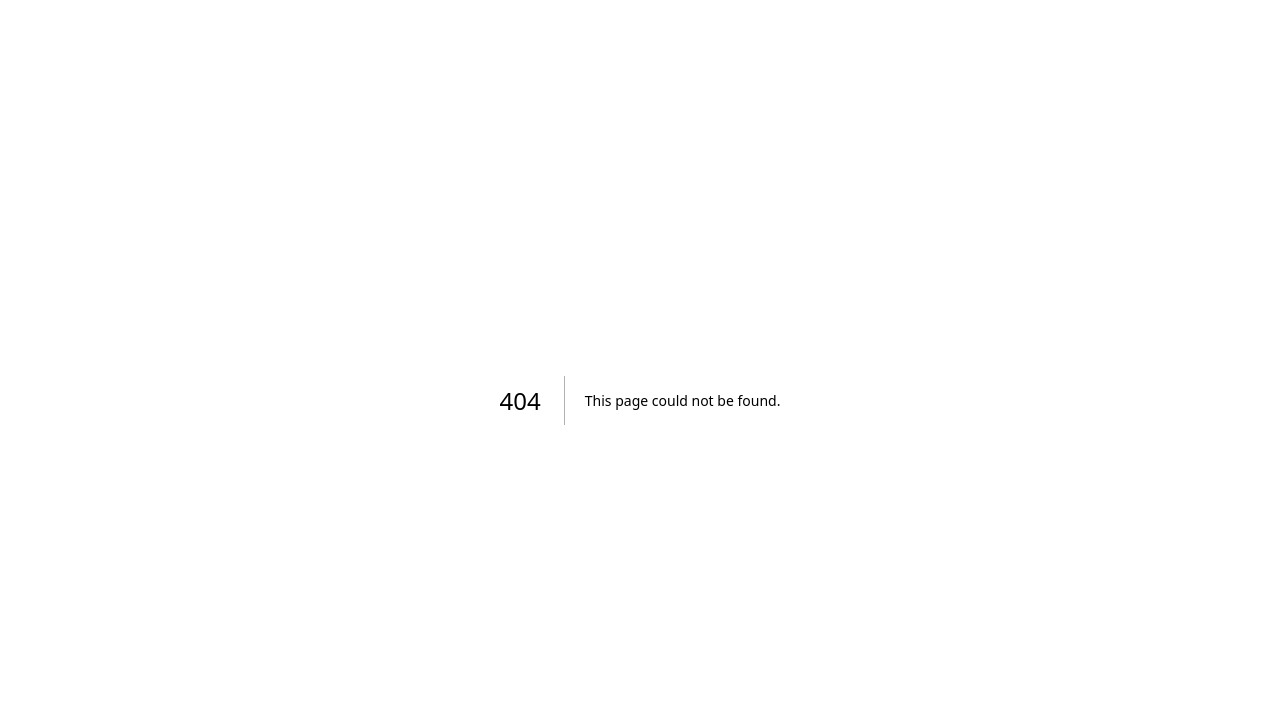
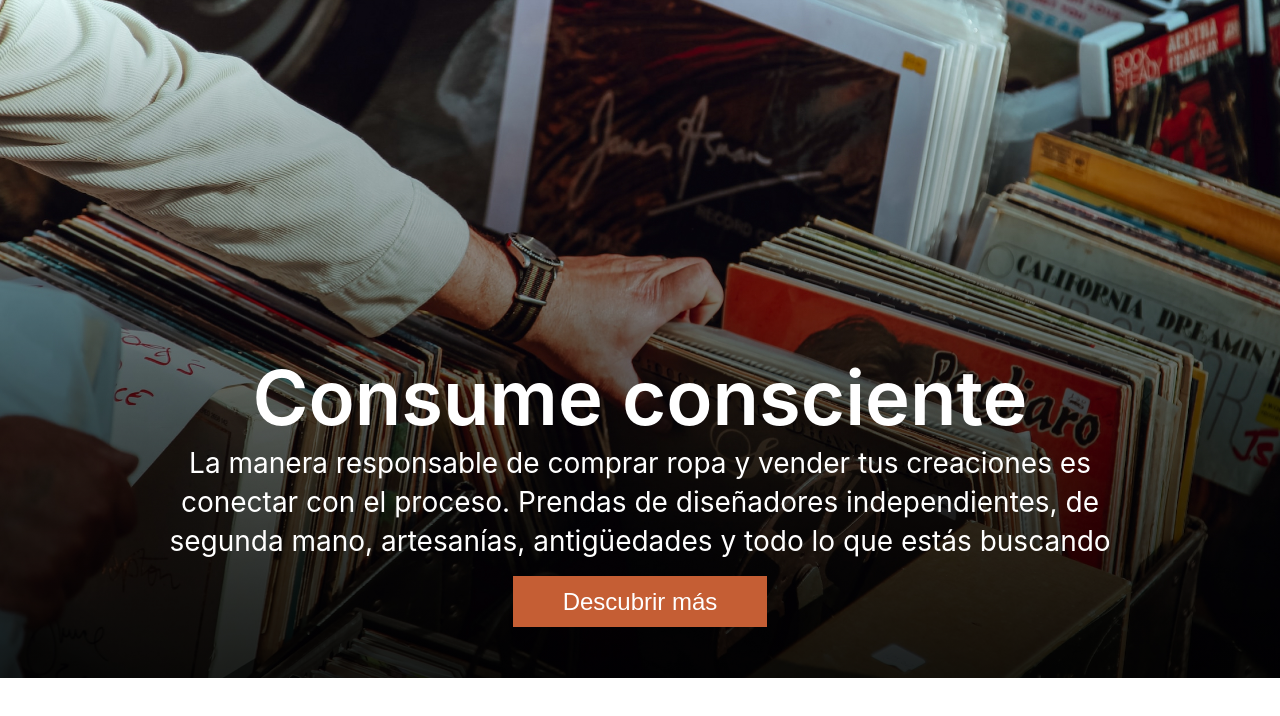
Before and after one commit to vr1eva/deku.com, a Next.js app: page /components/Hero in a window 1280 px wide. Before the commit this address had no page. Shown: the top 716 px of the page. Built offline with nearby package versions, Linux system fonts and the light colour scheme.

Commit message:
hero section

```diff
--- /dev/null
+++ b/pages/components/Button.jsx
@@ -0,0 +1,10 @@
+import styles from "./Button.module.scss";
+
+function doNothing() { }
+
+const Button = ({ onClick = doNothing, type = "button", name, variant = "default", children, className, disabled }) => {
+  const buttonStyle = `${styles.button} ${styles[variant]}} ${className}`
+  return <button type={type} className={buttonStyle} onClick={onClick} disabled={disabled}>{children}{name}</button>
+};
+
+export default Button;
--- /dev/null
+++ b/pages/components/Button.module.scss
@@ -0,0 +1,25 @@
+.button {
+    color: white;
+    padding: 12px 50px;
+    height: 51px;
+    cursor: pointer;
+    font-style: normal;
+    font-weight: 500;
+    font-size: 24px;
+    line-height: 27px;
+    background-color: var(--orange);
+    border: none;
+    min-width: 235px;
+    margin: 0 auto;
+    &:focus, &:active, &:hover {
+        background-color: var(--thunderbird);
+      }
+}
+
+
+@media only screen and (max-width: 600px) {
+    .button {
+        font-size: 15px;
+        line-height: 22px;
+    }
+}
--- a/pages/components/Header.module.scss
+++ b/pages/components/Header.module.scss
@@ -2,7 +2,7 @@
     max-width: 1280px;
     width: 100%;
     background-color: white;
-    padding: 0 40px 20px;
+    padding: 0 40px;
     display: flex;
     align-items: center;
 }
--- /dev/null
+++ b/pages/components/Hero.jsx
@@ -0,0 +1,17 @@
+import styles from "./Hero.module.scss"
+import Button from "./Button"
+import heroImage from "../assets/hero.jpg"
+import Link from "next/link"
+
+export default function Hero() {
+    return (
+        <div className={styles.hero} style={{
+            backgroundImage: `linear-gradient(360deg, rgba(0, 0, 0, 0.59) 0%, rgba(0, 0, 0, 0) 67.72%, rgba(0, 0, 0, 0) 97.16%), url(${heroImage.src})`,
+          }}>
+            <h1 className={styles.heading}>Consume consciente</h1>
+            <p className={styles.paragraph}>La manera responsable de comprar ropa y vender tus creaciones es conectar con el proceso.
+Prendas de diseñadores independientes, de segunda mano, artesanías, antigüedades y todo lo que estás buscando</p>
+            <Link href="/mas"><Button name="Descubrir más" variant="primary" /></Link>
+        </div>
+    )
+}
--- /dev/null
+++ b/pages/components/Hero.module.scss
@@ -0,0 +1,33 @@
+.hero {
+    position: relative;
+    width: 100%;
+    height: 678px;
+    margin: 0 auto;
+    background-size: cover;
+    display: flex;
+    flex-direction: column;
+    align-items: center;
+}
+
+.heading {
+    color: white;
+    font-style: normal;
+    font-weight: 600;
+    font-size: 76px;
+    line-height: 93px;
+    padding-top: 351px;
+    text-align: center;
+    margin: 0;
+}
+
+.paragraph {
+    font-style: normal;
+    font-weight: 375;
+    font-size: 28px;
+    line-height: 39px;
+    text-align: center;
+    color: white;
+    max-width: 1012px;
+    width: 100%;
+    margin: 0 0 15px 0;
+}
--- a/pages/index.js
+++ b/pages/index.js
@@ -1,6 +1,7 @@
 import Head from 'next/head';
 import styles from '../styles/Home.module.css';
 import Header from "./components/Header"
+import Hero from "./components/Hero"
 
 export default function Home() {
   return (
@@ -10,6 +11,10 @@ export default function Home() {
       </Head>
 
       <Header />
+
+      <Hero />
+
+      <Explore />
 
       <main className={styles.main}>
         <h1 className={styles.title}>
--- a/styles/globals.css
+++ b/styles/globals.css
@@ -19,4 +19,5 @@ a {
   --dark: #2E2E2E;
   --orange: #C55E34;
   --lightGreen: #D4E3D6;
+  --thunderbird: #B6392B;
 }
```
Also changed, not shown: pages/components/Explore.jsx (added, +15 -0 lines), pages/components/Explore.module.scss (added, +10 -0 lines), styles/Home.module.css (+2 -113 lines), pages/assets/arrow.svg (added), pages/assets/hero.jpg (added).
